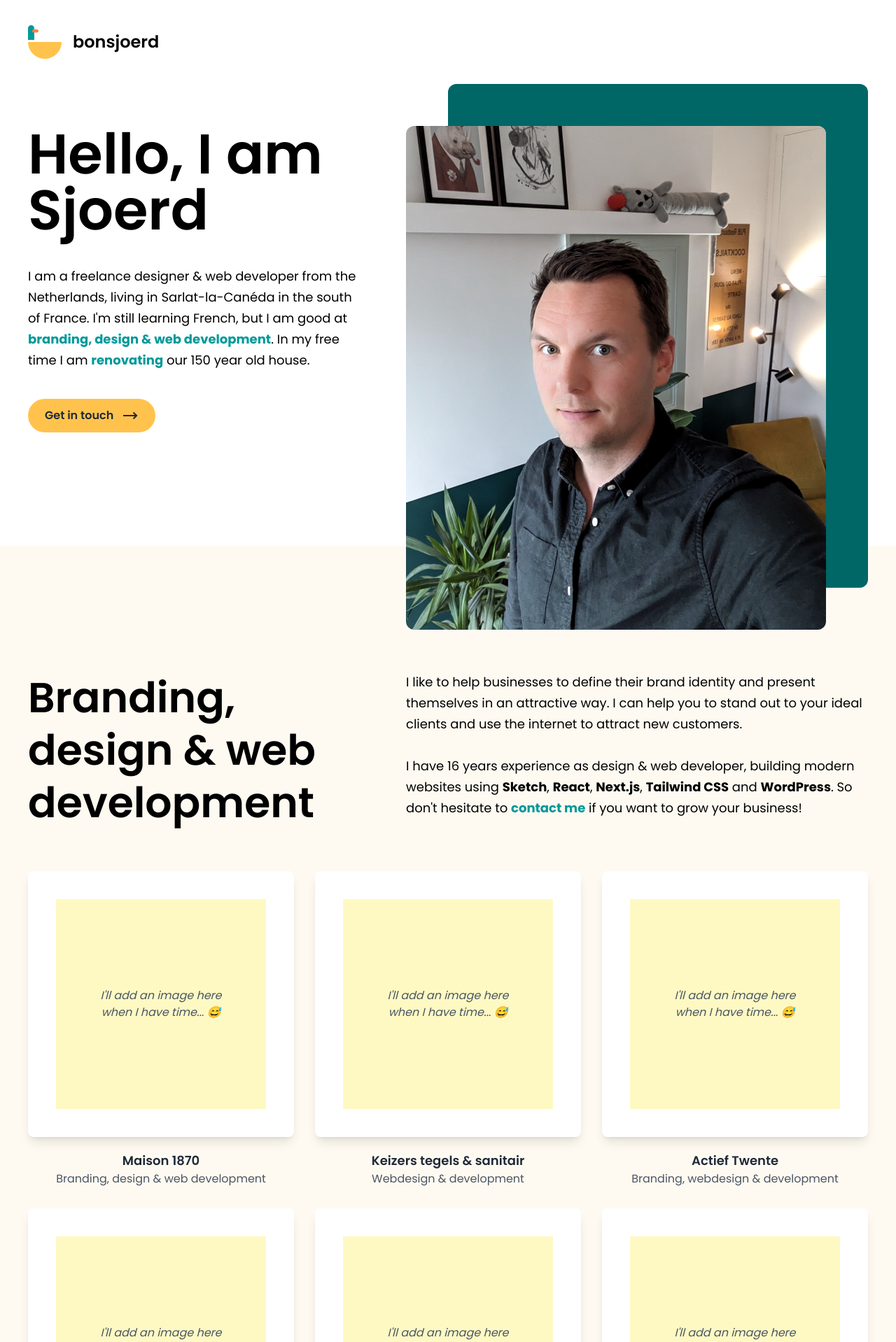
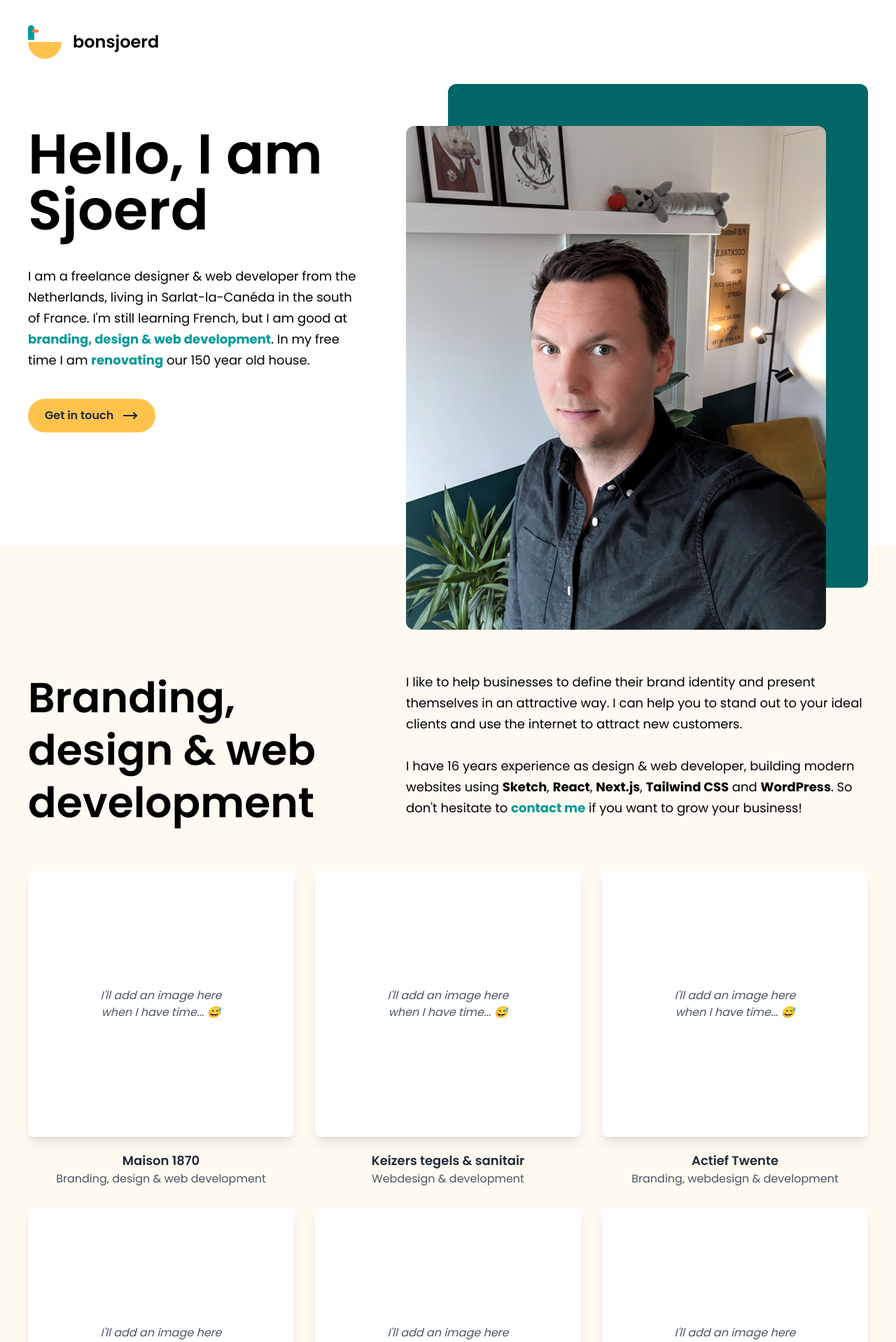
Before and after one commit to sboerrigter/bonsjoerd, a Next.js app: page / in a window 1280 px wide. Shown: the top 1918 px of the page at 70% size. Built offline with nearby package versions, Linux system fonts and the light colour scheme.

Commit message:
:lipstick: Photo background during loading

```diff
--- a/components/Hero.js
+++ b/components/Hero.js
@@ -29,7 +29,7 @@ export default function Hero() {
         <div className="w-full max-w-[480px] lg:max-w-[660px] lg:w-[55%] lg:mb-15 xl:mb-0">
           <Image
             src="/sjoerd.jpg"
-            className="photo rounded-xl z-1"
+            className="photo rounded-xl z-1 bg-green-700"
             alt="Sjoerd Boerrigter"
             width={600}
             height={720}
--- a/components/Projects.js
+++ b/components/Projects.js
@@ -160,7 +160,7 @@ export default function Projects() {
             key={project.title}
           >
             <div className="aspect-square p-10 shadow-lg bg-white rounded-lg mb-5 group-hover:shadow-xl transition-shadow">
-              <div className="aspect-square bg-yellow-100 flex items-center justify-center p-5 font-normal italic text-gray-600">
+              <div className="aspect-square flex items-center justify-center p-5 font-normal italic text-gray-600">
                 I'll add an image here
                 <br /> when I have time... 😅
               </div>
--- a/components/Socials.js
+++ b/components/Socials.js
@@ -2,7 +2,7 @@ export default function Socials() {
   const links = [
     {
       id: "github",
-      url: "https://github.com/sboerrigter",
+      href: "https://github.com/sboerrigter",
       icon: (
         <svg
           className="w-6 h-6"
@@ -18,7 +18,7 @@ export default function Socials() {
     },
     {
       id: "linkedin",
-      url: "https://www.linkedin.com/in/sboerrigter/",
+      href: "https://www.linkedin.com/in/sboerrigter/",
       icon: (
         <svg
           className="w-6 h-6"
@@ -36,7 +36,7 @@ export default function Socials() {
     },
     {
       id: "facebook",
-      url: "https://www.facebook.com/sjoerdboerrigter",
+      href: "https://www.facebook.com/sjoerdboerrigter",
       icon: (
         <svg
           className="w-6 h-6"
@@ -52,7 +52,7 @@ export default function Socials() {
     },
     {
       id: "youtube",
-      url: "https://www.youtube.com/@bonsjoerd1",
+      href: "https://www.youtube.com/@bonsjoerd1",
       icon: (
         <svg
           className="w-6 h-6"
@@ -74,7 +74,7 @@ export default function Socials() {
       {links.map((link) => (
         <a
           key={link.id}
-          url={link.url}
+          href={link.href}
           target="_blank"
           rel="nofollow"
           className="w-12 h-12 flex items-center justify-center rounded-full text-gray-800 bg-white hover:bg-yellow-500"
```
